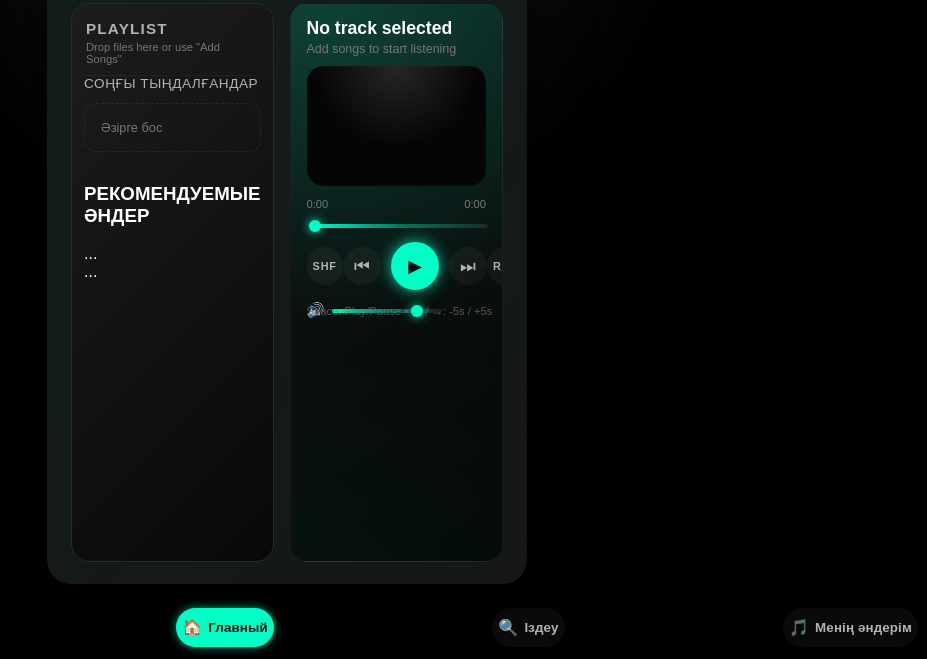
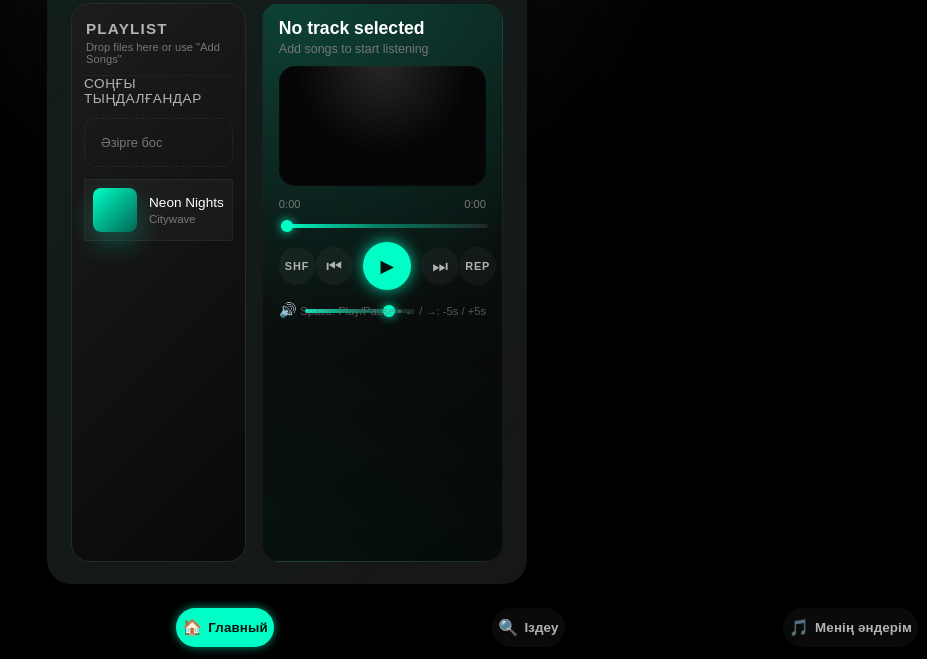
Before and after one commit to Mardan7/FlowMusic, a plain HTML site: page index.html in a window 1280 px wide. Shown: the part 141-800 px from the top of the page, without its empty margins (353-1280 px from the left). Drawn offline with Linux system fonts and the light colour scheme.

Commit message:
upqww.md

```diff
--- a/index.html
+++ b/index.html
@@ -31,11 +31,11 @@
           <div class="section-title">Соңғы тыңдалғандар</div>
           <div id="recent-grid" class="recent-grid empty-placeholder">Әзірге бос</div>
 
-          <div class="recommended-section">
-            <h3>РЕКОМЕНДУЕМЫЕ ӘНДЕР</h3>
-            <div class="recommended-songs"> <div class="song-card">...</div>
-              <div class="song-card">...</div>
-              </div>
+          <div class="recommend-card">
+            <div class="cover-lg"></div> <div class="track-info">
+              <div class="track-name">Neon Nights</div>
+              <div class="track-sub">Citywave</div>
+            </div>
           </div>
 
         </div>
--- a/style.css
+++ b/style.css
@@ -355,54 +355,45 @@
   color: var(--text-secondary);
 }
 
-/* "Рекомендуемые әндер" контейнерін шектеу */
+/* 1. Бөлім биіктігін шектейміз */
 .recommended-songs {
-    max-height: 350px; /* Бөлімнің биіктігін шектеу */
-    overflow-y: auto;  /* Төмен қарай айналдыруды қосу */
-    padding-right: 5px;
+    max-height: 250px; /* Биіктікті одан әрмен азайттық */
+    overflow-y: auto;
+    display: flex;
+    flex-direction: column;
+    gap: 8px;
+    padding-right: 8px;
 }
 
-/* Скроллбарды (айналдыру жолағын) әдемілеу (дизайнға сай) */
-.recommended-songs::-webkit-scrollbar {
-    width: 5px;
+/* 2. Карточкаларды баған емес, жол (row) қыламыз */
+.recommend-card {
+    display: flex !important; /* Тігінен емес, көлденең */
+    flex-direction: row !important;
+    align-items: center;
+    gap: 12px;
+    padding: 8px;
+    background: rgba(255, 255, 255, 0.03);
+    border: 1px solid rgba(255, 255, 255, 0.05);
+    width: 100%;
+    min-height: 60px;
 }
 
-.recommended-songs::-webkit-scrollbar-thumb {
-    background: #00ffa2; /* Сіздің жасыл түсіңіз */
-    border-radius: 10px;
+/* 3. Үлкен мұқабаны (cover-lg) кішірейту */
+.recommend-card .cover-lg {
+    width: 44px !important;
+    height: 44px !important;
+    border-radius: 8px;
 }
 
-.recommended-songs::-webkit-scrollbar-track {
-    background: rgba(255, 255, 255, 0.05);
+/* 4. Скроллбарды стильдеу */
+.recommended-songs::-webkit-scrollbar {
+    width: 4px;
+}
+.recommended-songs::-webkit-scrollbar-thumb {
+    background: var(--accent);
+    border-radius: 4px;
 }
 
-.recent-card,
-.recommend-card {
-  background: rgba(255, 255, 255, 0.04);
-  border: 1px solid rgba(255, 255, 255, 0.05);
-  border-radius: var(--radius-md);
-  padding: 10px;
-  display: flex;
-  cursor: pointer;
-  transition: transform var(--transition-fast), background var(--transition-fast), border var(--transition-fast);
-}
-
-.recent-card:hover,
-.recommend-card:hover {
-  transform: translateY(-1px);
-  background: rgba(255, 255, 255, 0.07);
-}
-
-.recent-card {
-  flex-direction: row;
-  align-items: center;
-  gap: 10px;
-}
-
-.recommend-card {
-  flex-direction: column;
-  gap: 10px;
-}
 
 .cover-sm {
   width: 48px;
```
